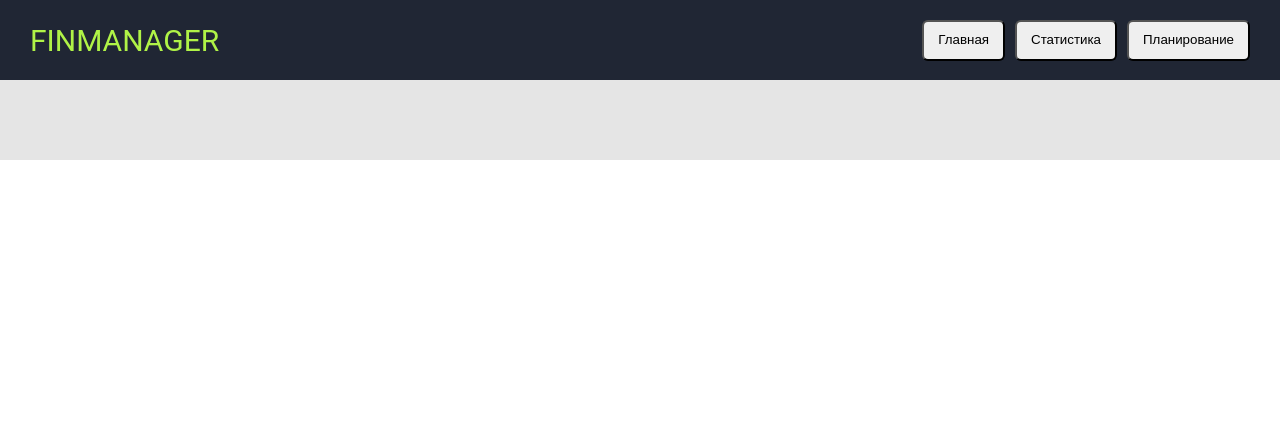
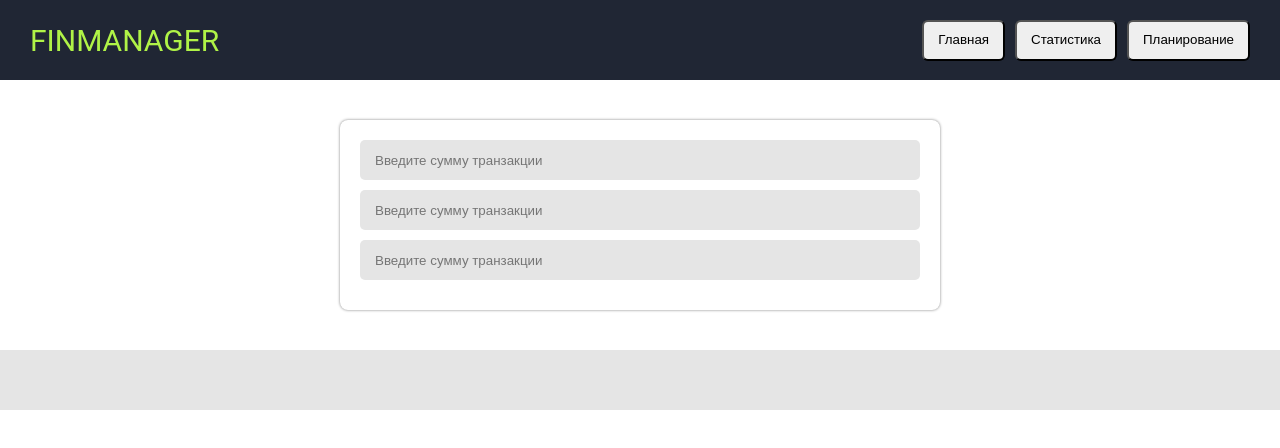
Before and after one commit to ipapMaster/ReactDev, a React (Create React App) app: page / in a window 1280 px wide. Shown: the top 448 px of the page. Built offline with nearby package versions, Linux system fonts and the light colour scheme.

Commit message:
Input Without Props

```diff
--- a/src/components/comps/Input.jsx
+++ b/src/components/comps/Input.jsx
@@ -1,9 +1,18 @@
 import React from "react";
+import css from "../../styles/form";
 
-const Input = () => {
+const { Input } = css
+
+const InputComponent = () => {
     return (
-        <React.Fragment></React.Fragment>
+        <React.Fragment>
+            <Input
+                type={"text"}
+                placeholder={"Введите сумму транзакции"}
+                maxLength={"100"}
+            />
+        </React.Fragment>
     )
 }
 
-export default Input
+export default InputComponent
--- a/src/components/pages/Main.jsx
+++ b/src/components/pages/Main.jsx
@@ -1,10 +1,21 @@
 import React from "react";
 import Header from "../views/global/Header";
+import Footer from "../views/global/Footer";
+import InputComponent from "../comps/Input";
+import css from "../../styles/form";
+
+const { FormContainer } = css
 
 const Main = () => {
     return (
         <React.Fragment>
-            <Header></Header>
+            <Header />
+                <FormContainer>
+                    <InputComponent />
+                    <InputComponent />
+                    <InputComponent />
+                </FormContainer>
+            <Footer />
         </React.Fragment>
     )
 }
--- a/src/components/views/global/Footer.jsx
+++ b/src/components/views/global/Footer.jsx
@@ -6,7 +6,7 @@ const { FooterContainer } = css
 const Footer = () => {
     return (
         <React.Fragment>
-            <FooterContainer></FooterContainer>
+            <FooterContainer />
         </React.Fragment>
     )
 }
--- /dev/null
+++ b/src/styles/form.js
@@ -0,0 +1,35 @@
+import styled from "styled-components";
+
+const css = {
+    FormContainer: styled.div`
+        display: flex;
+        flex-direction: column;
+        align-items: center;
+        justify-content: flex-start;
+        position: relative;
+        width: 600px;
+        height: auto;
+        min-height: 60px;
+        border-radius: 8px;
+        box-shadow: 0 0 3px grey;
+        margin: 40px auto 40px;
+        padding: 20px;
+    `,
+    Input: styled.input`
+        display: block;
+        position: relative;
+        width: 100%;
+        height: 40px;
+        outline: none;
+        border: none;
+        background-color: rgb(229, 229, 229);
+        border-radius: 5px;
+        padding-left: 15px;
+        margin-bottom: 10px;
+        :last-child {
+            margin-bottom: 0;
+        }
+    `
+}
+
+export default css
--- a/src/styles/styles.js
+++ b/src/styles/styles.js
@@ -19,7 +19,7 @@ const css = {
         justify-content: space-between;
         position: relative;
         width: 100%;
-        height: 80px;
+        height: 30px;
         background-color: #E5E5E5;
     `,
     HeaderCSS: {
```
Also changed, not shown: public/logo192.png (added), 1 other file (tests, documents, lock files or other folders).
